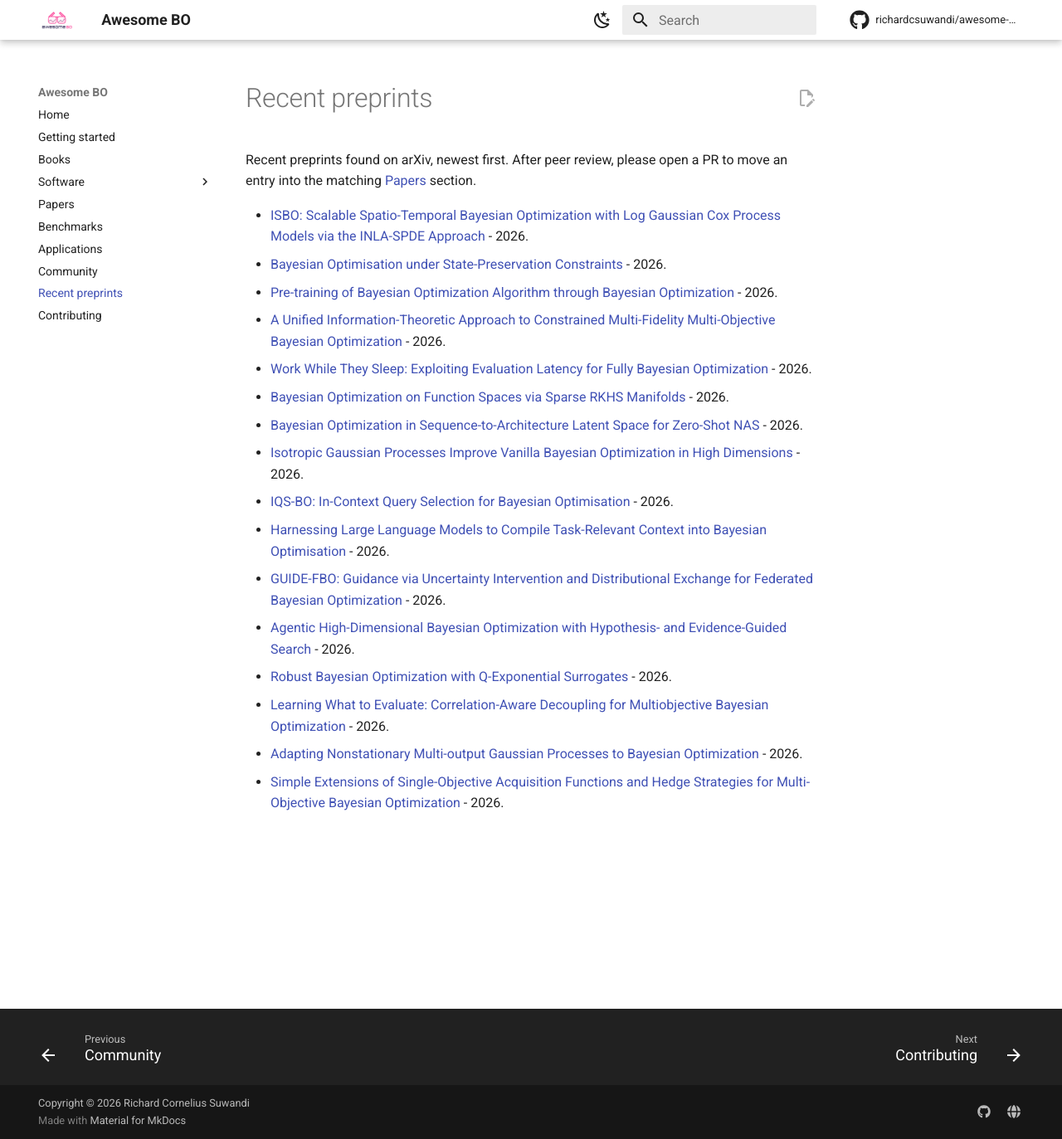
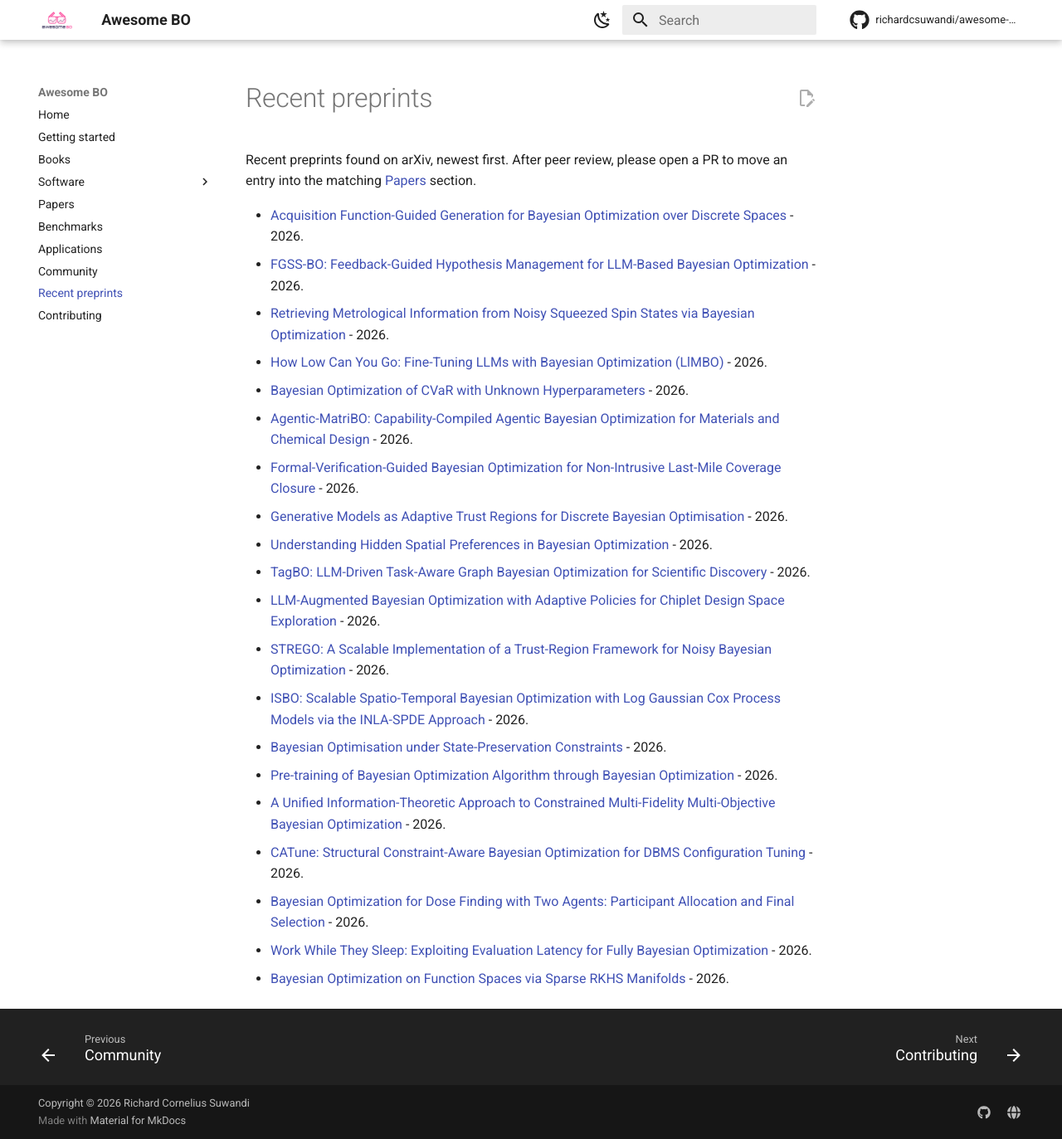
Before and after one commit to richardcsuwandi/awesome-bo, an MkDocs documentation site: the page built from docs/preprints.md, in a window 1280 px wide and 1373 px high. Shown: the whole window at 83% size. Built offline with MkDocs 1.6.1 and Material for MkDocs 9.7.7, drawn with Linux system fonts in a browser that asks for light colours; comment, search, counter and statistics services are not loaded.

Commit message:
Propose new method preprints

```diff
--- a/docs/preprints.md
+++ b/docs/preprints.md
@@ -2,19 +2,23 @@
 
 Recent preprints found on arXiv, newest first. After peer review, please open a PR to move an entry into the matching [Papers](papers.md) section.
 
+- [Acquisition Function-Guided Generation for Bayesian Optimization over Discrete Spaces](https://arxiv.org/abs/2610.22763) - 2026.
+- [FGSS-BO: Feedback-Guided Hypothesis Management for LLM-Based Bayesian Optimization](https://arxiv.org/abs/2610.21246) - 2026.
+- [Retrieving Metrological Information from Noisy Squeezed Spin States via Bayesian Optimization](https://arxiv.org/abs/2610.19471) - 2026.
+- [How Low Can You Go: Fine-Tuning LLMs with Bayesian Optimization (LlMBO)](https://arxiv.org/abs/2610.18504) - 2026.
+- [Bayesian Optimization of CVaR with Unknown Hyperparameters](https://arxiv.org/abs/2610.18306) - 2026.
+- [Agentic-MatriBO: Capability-Compiled Agentic Bayesian Optimization for Materials and Chemical Design](https://arxiv.org/abs/2610.17832) - 2026.
+- [Formal-Verification-Guided Bayesian Optimization for Non-Intrusive Last-Mile Coverage Closure](https://arxiv.org/abs/2610.17449) - 2026.
+- [Generative Models as Adaptive Trust Regions for Discrete Bayesian Optimisation](https://arxiv.org/abs/2610.16992) - 2026.
+- [Understanding Hidden Spatial Preferences in Bayesian Optimization](https://arxiv.org/abs/2610.14696) - 2026.
+- [TagBO: LLM-Driven Task-Aware Graph Bayesian Optimization for Scientific Discovery](https://arxiv.org/abs/2610.14626) - 2026.
+- [LLM-Augmented Bayesian Optimization with Adaptive Policies for Chiplet Design Space Exploration](https://arxiv.org/abs/2610.14612) - 2026.
+- [STREGO: A Scalable Implementation of a Trust-Region Framework for Noisy Bayesian Optimization](https://arxiv.org/abs/2610.14338) - 2026.
 - [ISBO: Scalable Spatio-Temporal Bayesian Optimization with Log Gaussian Cox Process Models via the INLA-SPDE Approach](https://arxiv.org/abs/2610.12213) - 2026.
 - [Bayesian Optimisation under State-Preservation Constraints](https://arxiv.org/abs/2610.12150) - 2026.
 - [Pre-training of Bayesian Optimization Algorithm through Bayesian Optimization](https://arxiv.org/abs/2610.10186) - 2026.
 - [A Unified Information-Theoretic Approach to Constrained Multi-Fidelity Multi-Objective Bayesian Optimization](https://arxiv.org/abs/2610.10174) - 2026.
+- [CATune: Structural Constraint-Aware Bayesian Optimization for DBMS Configuration Tuning](https://arxiv.org/abs/2610.09276) - 2026.
+- [Bayesian Optimization for Dose Finding with Two Agents: Participant Allocation and Final Selection](https://arxiv.org/abs/2610.09245) - 2026.
 - [Work While They Sleep: Exploiting Evaluation Latency for Fully Bayesian Optimization](https://arxiv.org/abs/2610.08969) - 2026.
 - [Bayesian Optimization on Function Spaces via Sparse RKHS Manifolds](https://arxiv.org/abs/2610.07417) - 2026.
-- [Bayesian Optimization in Sequence-to-Architecture Latent Space for Zero-Shot NAS](https://arxiv.org/abs/2610.06167) - 2026.
-- [Isotropic Gaussian Processes Improve Vanilla Bayesian Optimization in High Dimensions](https://arxiv.org/abs/2610.05780) - 2026.
-- [IQS-BO: In-Context Query Selection for Bayesian Optimisation](https://arxiv.org/abs/2610.01269) - 2026.
-- [Harnessing Large Language Models to Compile Task-Relevant Context into Bayesian Optimisation](https://arxiv.org/abs/2609.36788) - 2026.
-- [GUIDE-FBO: Guidance via Uncertainty Intervention and Distributional Exchange for Federated Bayesian Optimization](https://arxiv.org/abs/2609.35038) - 2026.
-- [Agentic High-Dimensional Bayesian Optimization with Hypothesis- and Evidence-Guided Search](https://arxiv.org/abs/2609.34281) - 2026.
-- [Robust Bayesian Optimization with Q-Exponential Surrogates](https://arxiv.org/abs/2609.32775) - 2026.
-- [Learning What to Evaluate: Correlation-Aware Decoupling for Multiobjective Bayesian Optimization](https://arxiv.org/abs/2609.32632) - 2026.
-- [Adapting Nonstationary Multi-output Gaussian Processes to Bayesian Optimization](https://arxiv.org/abs/2609.32464) - 2026.
-- [Simple Extensions of Single-Objective Acquisition Functions and Hedge Strategies for Multi-Objective Bayesian Optimization](https://arxiv.org/abs/2609.31940) - 2026.
```
Also changed, not shown: README.md (+14 -10 lines).
